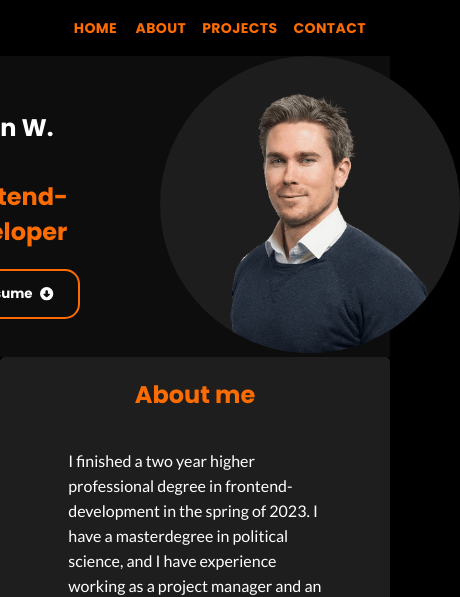
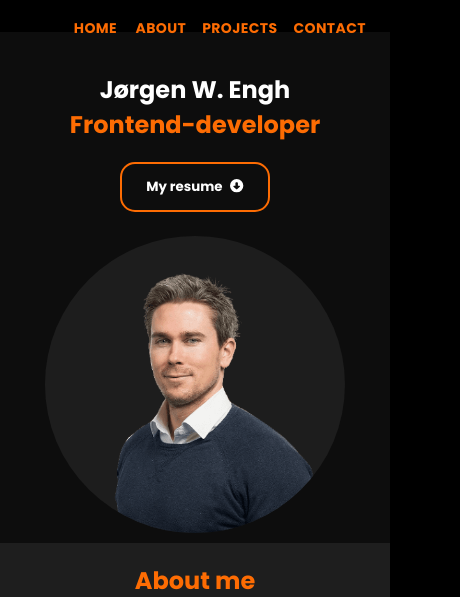
Before and after one commit to Jorgen-S-Engh/new_portfolio_2024, a React (Vite) app: page / in a window 390 px wide. Shown: the top 597 px of the page, 460 px wide, since content can reach past the window. Built offline with nearby package versions, Linux system fonts and the light colour scheme.

Commit message:
fix mobile version for few components

```diff
--- a/src/App.css
+++ b/src/App.css
@@ -2,20 +2,15 @@
 @import url('https://fonts.googleapis.com/css2?family=Poppins:ital,wght@0,100;0,200;0,300;0,400;0,500;0,600;0,700;0,800;0,900;1,100;1,200;1,300;1,400;1,500;1,600;1,700;1,800;1,900&display=swap');
 @import url('https://fonts.googleapis.com/css2?family=Lato:ital,wght@0,100;0,300;0,400;0,700;0,900;1,100;1,300;1,400;1,700;1,900&family=Poppins:ital,wght@0,100;0,200;0,300;0,400;0,500;0,600;0,700;0,800;0,900;1,100;1,200;1,300;1,400;1,500;1,600;1,700;1,800;1,900&display=swap');
 
-/* .lato-regular {
-  font-family: "Lato", sans-serif;
-  font-weight: 400;
-  font-style: normal;
+html {
+  scroll-behavior: smooth;
+  background-color: var(--main-bg);
+  color: var(--main-text)
+
 }
- */
 
- body{
+body{
   margin: 0px;
- }
-
- html {
-  scroll-behavior: smooth;
-
 }
 :root{
   --main-bg: #000000;
@@ -26,11 +21,6 @@
   --header-bg: #121212;
   --main-text: #FFFFFF;
   --sec-text: #aaaaaaa7;
-}
-
-html {
-  background-color: var(--main-bg);
-  color: var(--main-text)
 }
 
 .main-button {
@@ -176,18 +166,3 @@ li::marker {
   animation: shake 0.5s;
   animation-iteration-count: 1;
 }
-
-/* h3, h1, h2, h4 {
-  display: inline;
-  background: linear-gradient(
-    to right,
-    red 16.66%,
-    orange 33.33%,
-    yellow 50%,
-    green 66.66%,
-    blue 83.33%,
-    purple 100%
-  ) !important;
-  background-clip: text !important;
-  color: transparent !important;
-} */
--- a/src/components/AboutMe.jsx
+++ b/src/components/AboutMe.jsx
@@ -12,7 +12,6 @@ function AboutMe({ children }) {
       sx={{
         display: "flex",
         justifyContent: "center",
-        borderRadius: "5px",
         width: "100%",
       }}
     >
--- a/src/components/Hero.jsx
+++ b/src/components/Hero.jsx
@@ -3,20 +3,23 @@ import ProfileImg from "./ProfileImg";
 import MainButton from "./MainButton";
 import { FontAwesomeIcon } from "@fortawesome/react-fontawesome";
 import { faCircleDown } from "@fortawesome/free-solid-svg-icons";
+import { Grid } from "@mui/material";
 
 function Hero() {
   return (
     <>
-      <Box
+      <Grid
+        container
+        spacing={3}
         sx={{
           display: "flex",
-          justifyContent: "center",
-          gap: 10,
           backgroundColor: "#0D0D0D",
-          width: "100%",
         }}
       >
-        <Box
+        <Grid
+          item
+          md={6}
+          xs={12}
           sx={{
             display: "flex",
             flexDirection: "column",
@@ -37,11 +40,20 @@ function Hero() {
               />
             </MainButton>
           </a>
-        </Box>
-        <Box>
+        </Grid>
+        <Grid
+          item
+          md={6}
+          xs={12}
+          sx={{
+            display: "flex",
+            justifyContent: "center",
+            marginBottom: "10px",
+          }}
+        >
           <ProfileImg />
-        </Box>
-      </Box>
+        </Grid>
+      </Grid>
     </>
   );
 }
```
